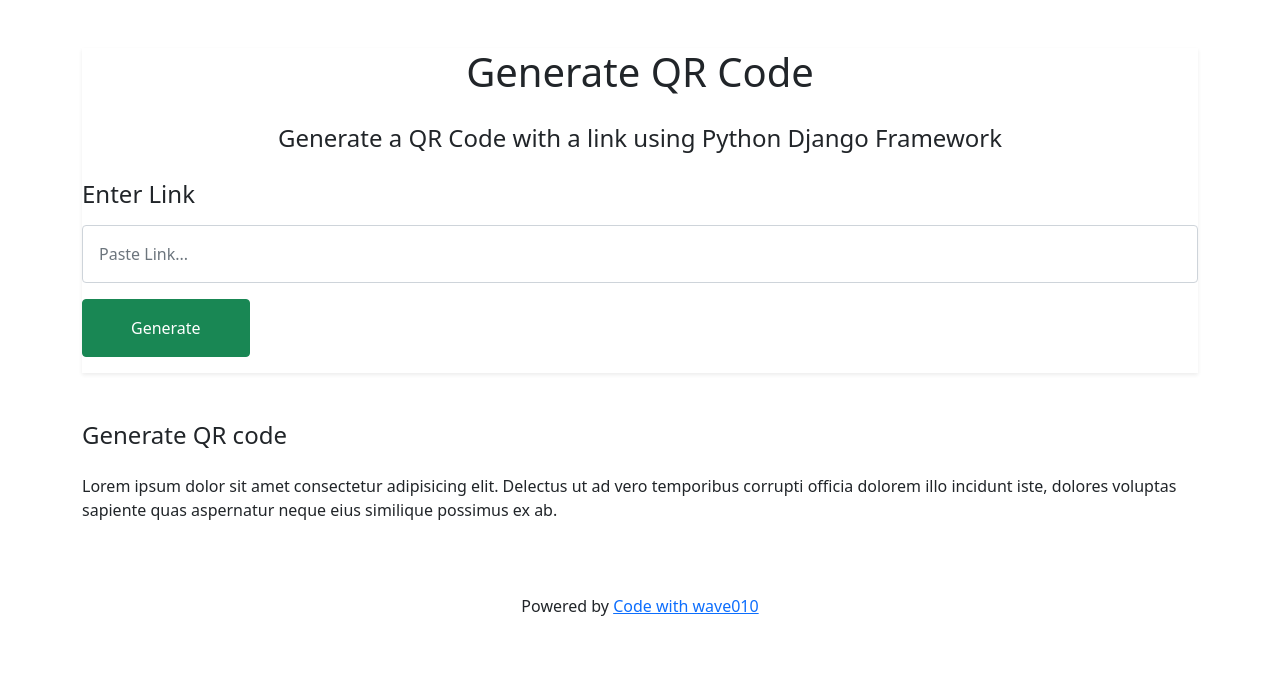
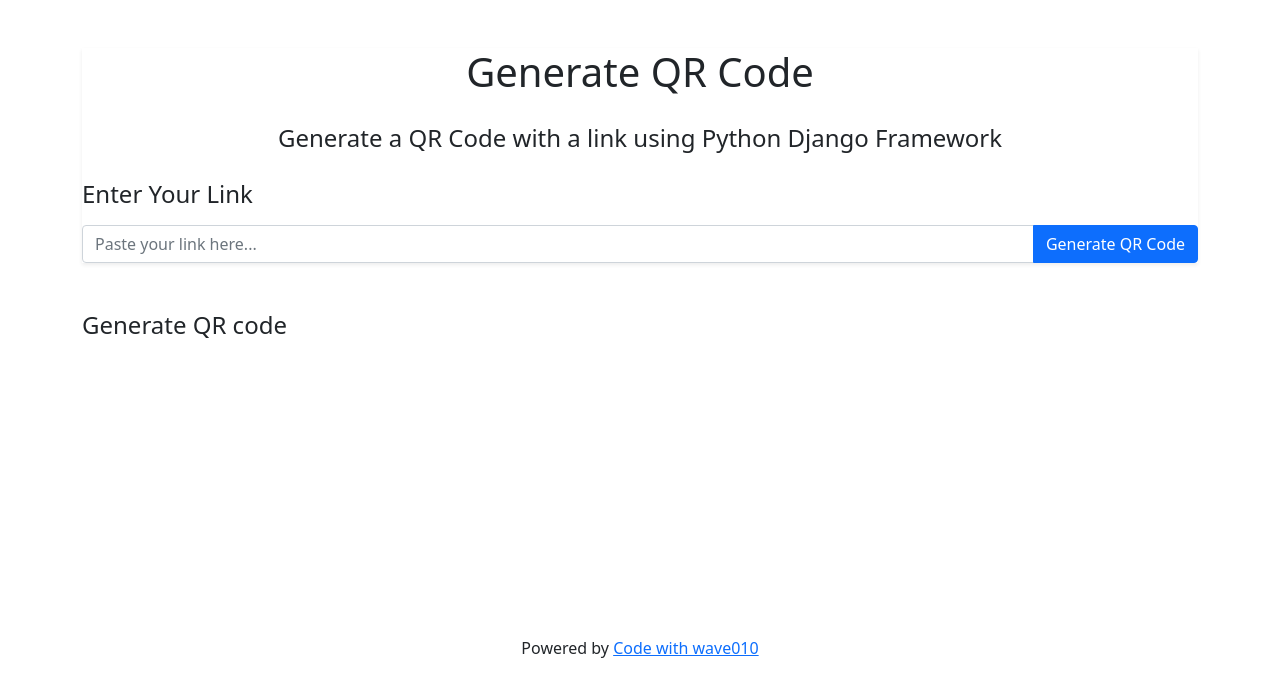
Before and after one commit to wave010/Web-App-Generate-QR-code-, a Django app: template QRcodeApp/templates/index.html in a window 1280 px wide. Shown: the part 86-783 px from the top of the page. Run offline with Django 5.2, Linux system fonts and the light colour scheme; the template is opened without the code that fills it, so the values that code supplies are empty; some libraries are stand-ins or nearby versions.

Commit message:
Create QR code

```diff
--- a/GenerateQRcode/settings.py
+++ b/GenerateQRcode/settings.py
@@ -37,6 +37,7 @@ INSTALLED_APPS = [
     'django.contrib.sessions',
     'django.contrib.messages',
     'django.contrib.staticfiles',
+    'QRcodeApp'
 ]
 
 MIDDLEWARE = [
--- a/GenerateQRcode/urls.py
+++ b/GenerateQRcode/urls.py
@@ -15,8 +15,9 @@ Including another URLconf
     2. Add a URL to urlpatterns:  path('blog/', include('blog.urls'))
 """
 from django.contrib import admin
-from django.urls import path
+from django.urls import path, include
 
 urlpatterns = [
     path('admin/', admin.site.urls),
+    path('', include("QRcodeApp.urls"))
 ]
--- a/QRcodeApp/templates/index.html
+++ b/QRcodeApp/templates/index.html
@@ -1,15 +1,40 @@
 <!DOCTYPE html>
 <html lang="en">
+
 <head>
     <meta charset="UTF-8">
     <meta name="viewport" content="width=device-width, initial-scale=1.0">
     <!-- Bootstrap CSS -->
-    <link href="https://cdn.jsdelivr.net/npm/bootstrap@5.0.2/dist/css/bootstrap.min.css" rel="stylesheet" integrity="sha384-EVSTQN3/azprG1Anm3QDgpJLIm9Nao0Yz1ztcQTwFspd3yD65VohhpuuCOmLASjC" crossorigin="anonymous">
+    <link href="https://cdn.jsdelivr.net/npm/bootstrap@5.0.2/dist/css/bootstrap.min.css" rel="stylesheet"
+        integrity="sha384-EVSTQN3/azprG1Anm3QDgpJLIm9Nao0Yz1ztcQTwFspd3yD65VohhpuuCOmLASjC" crossorigin="anonymous">
     <!-- Bootstrap JS -->
-    <script src="https://cdn.jsdelivr.net/npm/bootstrap@5.0.2/dist/js/bootstrap.bundle.min.js" integrity="sha384-MrcW6ZMFYlzcLA8Nl+NtUVF0sA7MsXsP1UyJoMp4YLEuNSfAP+JcXn/tWtIaxVXM" crossorigin="anonymous"></script>
+    <script src="https://cdn.jsdelivr.net/npm/bootstrap@5.0.2/dist/js/bootstrap.bundle.min.js"
+        integrity="sha384-MrcW6ZMFYlzcLA8Nl+NtUVF0sA7MsXsP1UyJoMp4YLEuNSfAP+JcXn/tWtIaxVXM"
+        crossorigin="anonymous"></script>
+    <script src="https://cdnjs.cloudflare.com/ajax/libs/jquery/3.6.0/jquery.min.js"></script>
+    <script src="https://cdnjs.cloudflare.com/ajax/libs/jquery.qrcode/1.0/jquery.qrcode.min.js"></script>
 
     <title>Generate QR Code</title>
+
+    <style>
+        .spinner-border {
+            width: 3rem;
+            height: 3rem;
+        }
+        #imageQR {
+            display: flex;
+            justify-content: center;
+            align-items: center;
+            min-height: 200px; /* Adjust height as needed */
+        }
+        #imageQR img {
+            max-width: 100%;
+            height: auto;
+        }
+    </style>
+
 </head>
+
 <body>
     <!-- Navbar -->
     <nav class="navbar navbar-dark bg-dark p-4">
@@ -35,16 +60,22 @@
 
             <!-- Link Section -->
             <div class="mt-4">
-                <h2 class="h4 mb-3">Enter Link</h2>
-                <input id="webLink" type="url" placeholder="Paste Link..." class="form-control p-3 rounded-lg">
-                <button id="generateQRcodeButton" class="btn btn-success py-3 px-5 my-3">Generate</button>
+                <h2 class="h4 mb-3">Enter Your Link</h2>
+                <form class="mt-3" id="qrForm" method="POST">
+                    {% csrf_token %}
+                    <div class="input-group">
+                        <input id="webLink" name="link" class="form-control" type="url" placeholder="Paste your link here..." aria-label="Link" required>
+                        <button id="generateQRcodeButton" class="btn btn-primary" type="submit">Generate QR Code</button>
+                    </div>
+                </form>
+                <div id="error-message" class="text-danger mt-2"></div>
             </div>
         </div>
 
         <!-- section for loading circle -->
-        <div style="display: none;" class="justify-content-center mb-4 my-4">
+        <div id="loadingSpinner" class="d-none d-flex justify-content-center mb-4 my-4">
             <div class="spinner-border" role="status">
-              <span class="visually-hidden">Loading...</span>
+                <span class="visually-hidden">Loading...</span>
             </div>
         </div>
 
@@ -54,7 +85,6 @@
             <div id="imageQR" class="mt-2">
                 <!-- QR code image will be displayed here -->
                 <!-- For now, placeholder text is here -->
-                <p>Lorem ipsum dolor sit amet consectetur adipisicing elit. Delectus ut ad vero temporibus corrupti officia dolorem illo incidunt iste, dolores voluptas sapiente quas aspernatur neque eius similique possimus ex ab.</p>
             </div>
         </section>
     </div>
@@ -64,5 +94,45 @@
         Powered by <a href="https://github.com/wave010" target="_blank" rel="noopener noreferrer">Code with wave010</a>
     </footer>
 
+    <script>
+        document.getElementById('qrForm').addEventListener('submit', function (event) {
+            event.preventDefault(); // Prevent default form submission
+
+            const link = document.getElementById('webLink').value;
+            console.log("Link Value: ", link); // Debugging line to ensure the link is captured
+            const formData = new FormData();
+            formData.append('link', link);
+
+            const spinner = document.getElementById('loadingSpinner');
+            const imageQR = document.getElementById('imageQR');
+
+            spinner.classList.remove('d-none'); // Show spinner
+
+            fetch('{% url "generateQR" %}', {
+                method: 'POST',
+                body: formData,
+                headers: {
+                    'X-CSRFToken': '{{ csrf_token }}'  // Include CSRF token
+                }
+            })
+                .then(response => response.json())
+                .then(data => {
+                    console.log("Response Data: ", data); // Debugging line to check response
+                    if (data.qr_code) {
+                        imageQR.innerHTML = `<img src="${data.qr_code}" alt="QR Code" class="img-fluid">`;
+                    } else {
+                        imageQR.innerHTML = `<p>${data.error || 'An error occurred'}</p>`;
+                    }
+                })
+                .catch(error => {
+                    imageQR.innerHTML = `<p>An error occurred: ${error.message}</p>`;
+                })
+                .finally(() => {
+                    spinner.classList.add('d-none'); // Hide spinner
+                });
+        });
+    </script>
+
 </body>
+
 </html>
--- /dev/null
+++ b/QRcodeApp/urls.py
@@ -0,0 +1,7 @@
+from django.urls import path
+from QRcodeApp import views
+
+urlpatterns = [
+    path('', views.index, name='index'),
+    path('generate-qr', views.generateQR, name='generateQR')
+]
```
Also changed, not shown: QRcodeApp/views.py (+38 -1 lines).
